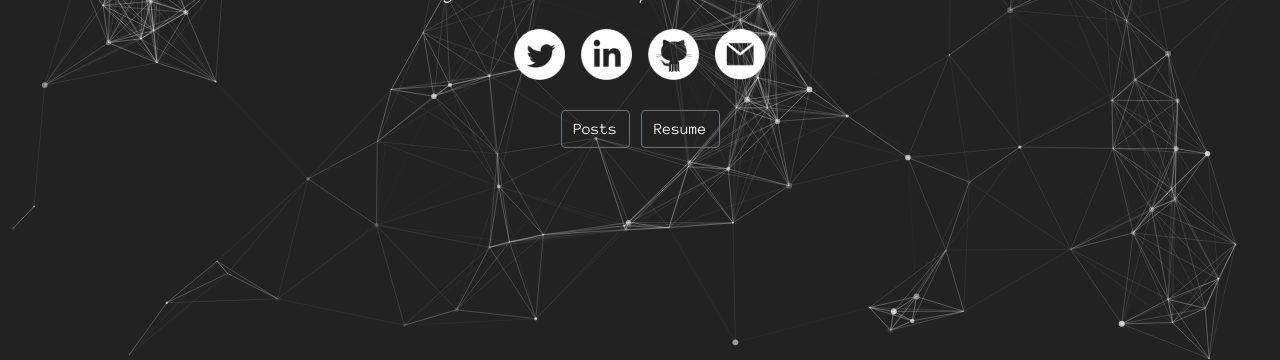
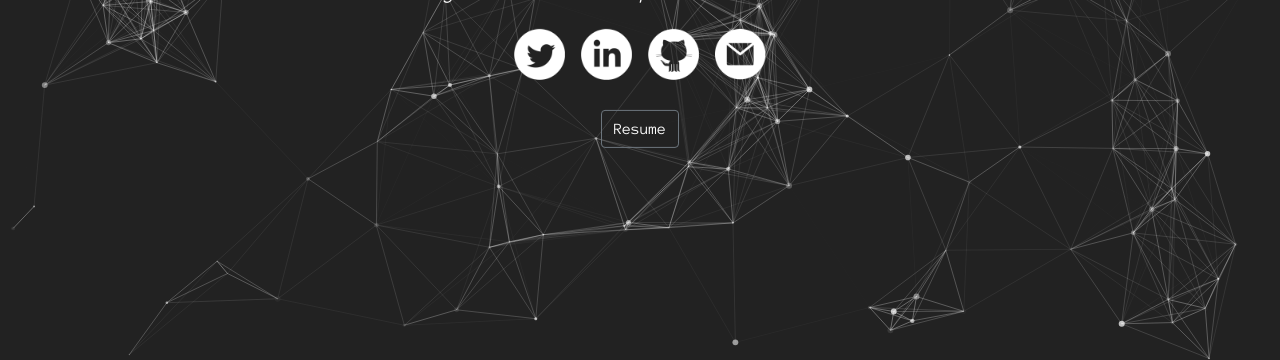
Before and after one commit to muhammadmudassir9/m.mudassar.github.io, a Jekyll site: the page index.html, which Jekyll copies as it is, in a window 1280 px wide. Shown: the part 522-882 px from the top of the page. Built offline with Jekyll 4.4.1, drawn with Linux system fonts in a browser that asks for light colours.

Commit message:
Update the index file

```diff
--- a/index.html
+++ b/index.html
@@ -73,7 +73,7 @@ body {
 
             <div style="margin-top: 30px" class="interactive">
 
-                <a href="posts"><button type="button" class="btn btn-outline-secondary" style="margin-bottom: 10px"> Posts</button></a>
+                <!-- <a href="posts"><button type="button" class="btn btn-outline-secondary" style="margin-bottom: 10px"> Posts</button></a> -->
                 <a href="/CV/MD_CV.pdf"><button type="button" class="btn btn-outline-secondary" style="margin-bottom: 10px">Resume</button></a>
 
             </div>
```
